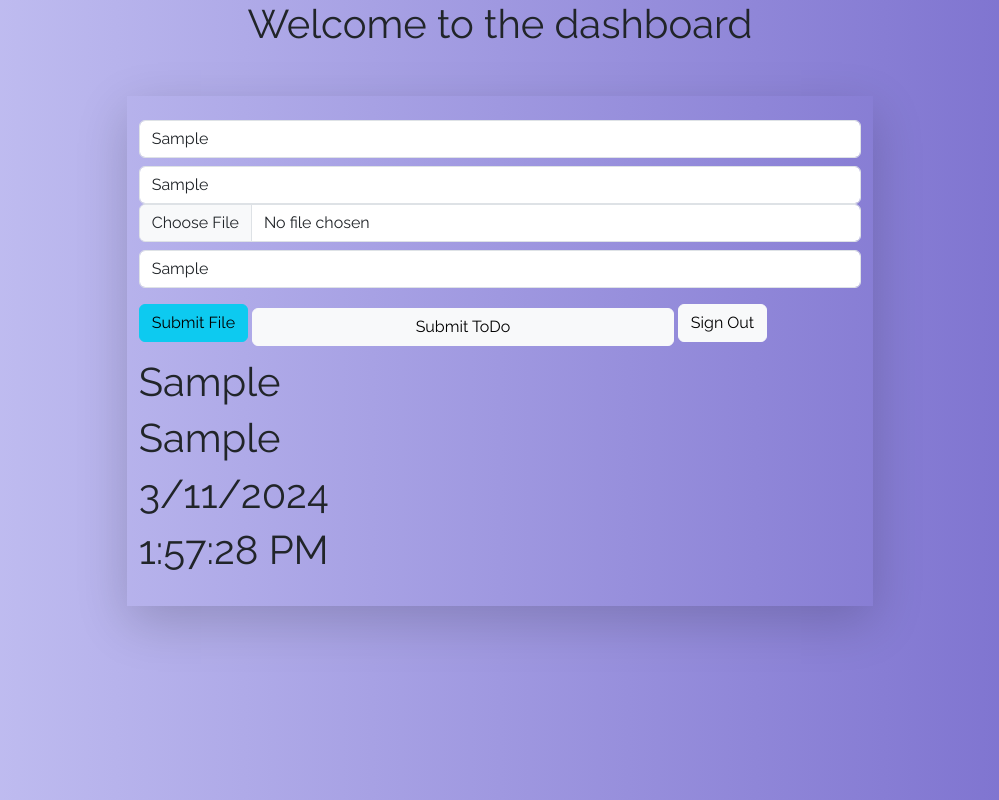
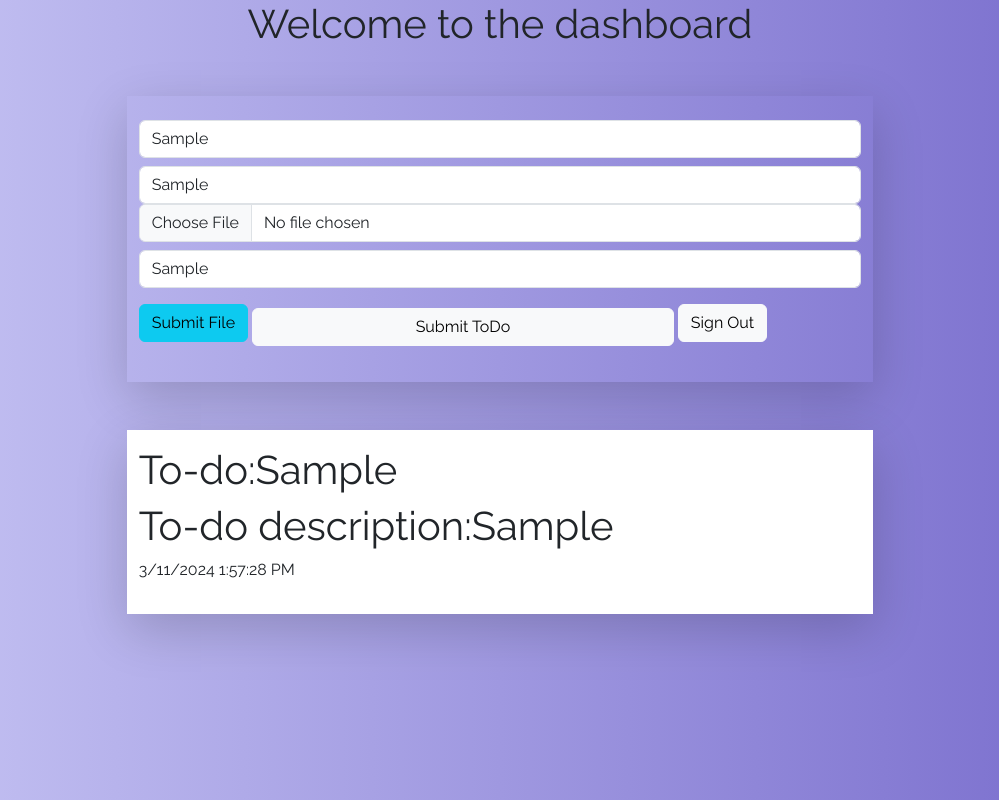
Before and after one commit to Blesso04/Live-coding-test-level-two, a plain HTML site: page public/dashboard.html in a window 1280 px wide. Both pictures are taken after typing "Sample", "Sample", "Sample" into the empty fields and a click on the button "Submit ToDo". Shown: the whole page, without its empty margins (140-1139 px from the left). Drawn offline with Linux system fonts and the light colour scheme; no server answers.

Commit message:
updated a file

```diff
--- a/public/dashboard.html
+++ b/public/dashboard.html
@@ -18,7 +18,9 @@
         <button class="btn btn-info my-3" id="submitFile" onclick="submitFile()"> Submit File</button>
         <button id="Upload" class="btn btn-light  col-lg-7 col-10 mt-2">Submit ToDo</button>
         <button id="Sign" class="btn btn-light  ">Sign Out</button>
-      <div id="display"></div>
+    </div>
+
+    <div id="display" class="mt-5 container-fluid col-lg-7 col-10 mx-auto shadow-lg py-3 bg-white">
 
     </div>
 
@@ -85,16 +87,14 @@
     if (saved){
       console.log("saved successfully");
       display.innerHTML =
-      `<h1>${inputOne} </h1>
-      <h1>${inputTwo}</h1>
-      <h1> ${date}</h1>
-      <h1> ${time}</h1> `
+      `<h1>To-do:${inputOne} </h1>
+      <h1>To-do description:${inputTwo}</h1>
+       <p>${date}  ${time}</p> `
     }else{
       console.error("put in something");
     }
     // console.log(time,date,inputOne,inputTwo);
   }
-window.submitTodo = submitTodo
 
         })
 
```
